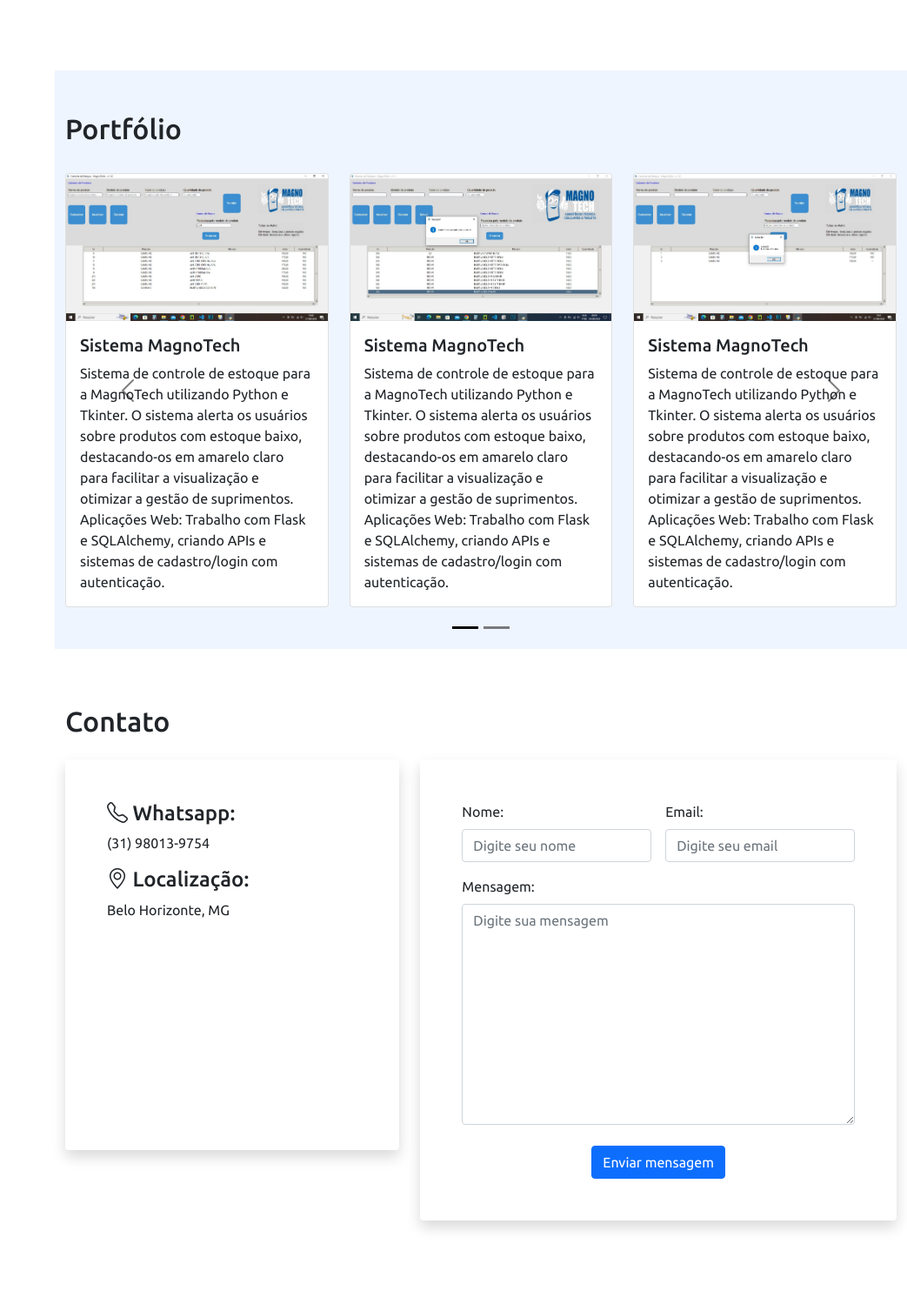
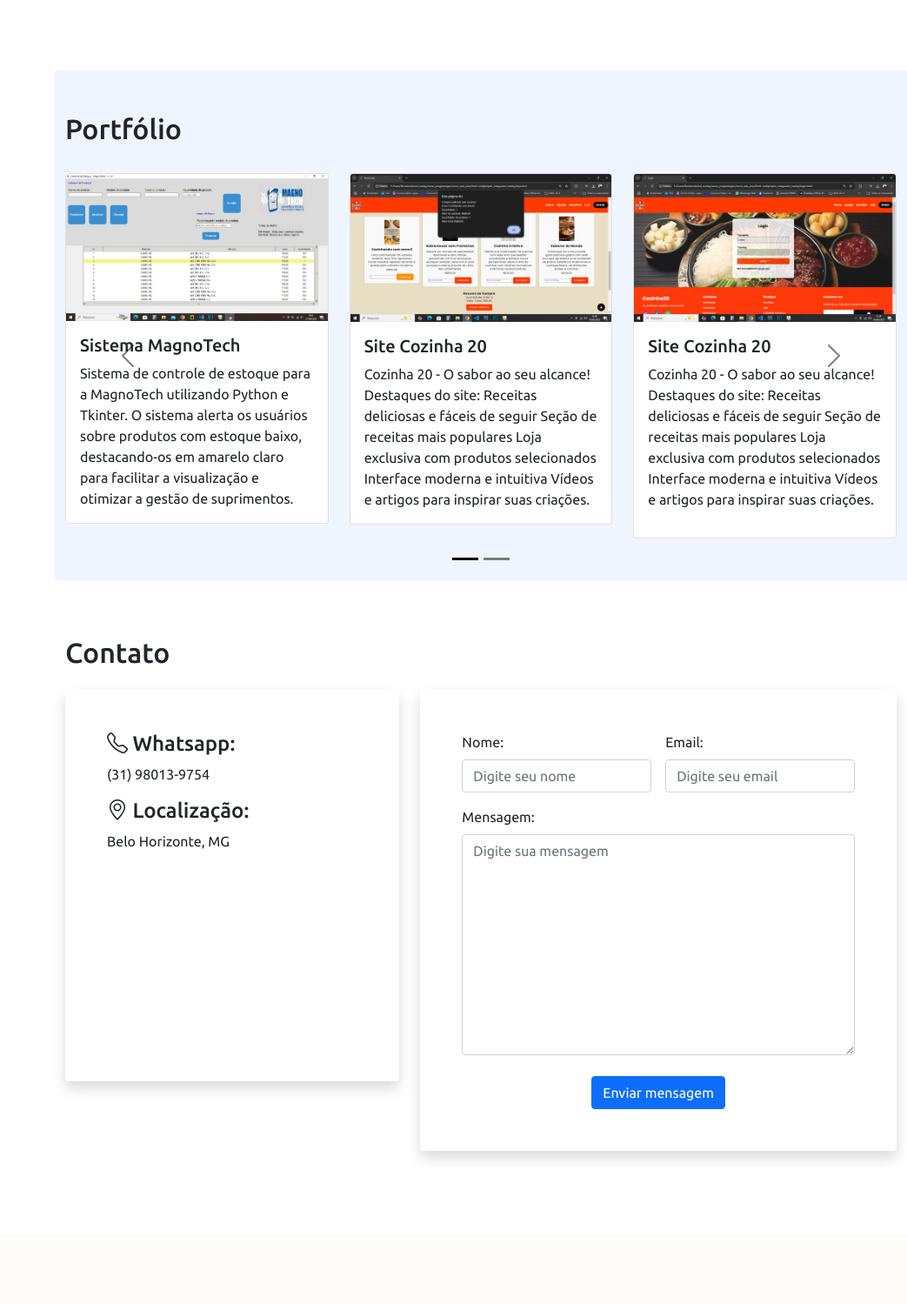
Before and after one commit to marley-paranhos/portfolio-marley-paranhos, a Flask app: page / in a window 1280 px wide. Shown: the part 3015-4514 px from the top of the page at 87% size, without its empty margins (237-1280 px from the left). After the commit the page ends 4348 px from the top, so only its background shows below. Run offline with Flask 3, Linux system fonts and the light colour scheme; some libraries are stand-ins or nearby versions; grey boxes are pictures that could not be loaded.

Commit message:
ajustando seção curriculo

```diff
--- a/templates/index.html
+++ b/templates/index.html
@@ -22,7 +22,10 @@
         <img src="../static/img/marley.jpeg" alt="Foto do Marley" />
         <h1>Marley Paranhos</h1>
         <div class="social-links mt-4 text-center">
-            <a target="_blank" href="https://www.linkedin.com/in/marley-paranhos/">
+          <a
+            target="_blank"
+            href="https://www.linkedin.com/in/marley-paranhos/"
+          >
             <i class="bi bi-linkedin"></i>
           </a>
           <a target="_blank" href="https://github.com/marley-paranhos">
@@ -492,6 +495,7 @@
                 data-bs-slide-to="1"
                 aria-label="Slide 2"
               ></button>
+
             </div>
             <div class="carousel-inner">
               <div class="carousel-item active" data-bs-interval="10000">
@@ -511,9 +515,6 @@
                           usuários sobre produtos com estoque baixo,
                           destacando-os em amarelo claro para facilitar a
                           visualização e otimizar a gestão de suprimentos.
-                          Aplicações Web: Trabalho com Flask e SQLAlchemy,
-                          criando APIs e sistemas de cadastro/login com
-                          autenticação.
                         </p>
                       </div>
                     </div>
@@ -521,21 +522,20 @@
                   <div class="col">
                     <div class="card">
                       <img
-                        src="../static/img/01.jpg"
+                        src="../static/img/03.jpeg"
                         class="card-img-top"
-                        alt="Imagem MagnoTech 01"
+                        alt="Imagem Cozinha 20-03"
                       />
                       <div class="card-body">
-                        <h5 class="card-title">Sistema MagnoTech</h5>
+                        <h5 class="card-title">Site Cozinha 20</h5>
                         <p class="card-text">
-                          Sistema de controle de estoque para a MagnoTech
-                          utilizando Python e Tkinter. O sistema alerta os
-                          usuários sobre produtos com estoque baixo,
-                          destacando-os em amarelo claro para facilitar a
-                          visualização e otimizar a gestão de suprimentos.
-                          Aplicações Web: Trabalho com Flask e SQLAlchemy,
-                          criando APIs e sistemas de cadastro/login com
-                          autenticação.
+                          Cozinha 20 - O sabor ao seu alcance!
+                          <br>
+                          Destaques do site: Receitas deliciosas e fáceis de seguir
+                           Seção de receitas mais populares
+                           Loja exclusiva com produtos selecionados
+                           Interface moderna e intuitiva
+                           Vídeos e artigos para inspirar suas criações.
                         </p>
                       </div>
                     </div>
@@ -543,21 +543,21 @@
                   <div class="col">
                     <div class="card">
                       <img
-                        src="../static/img/02.jpeg"
+                        src="../static/img/05.jpeg"
                         class="card-img-top"
-                        alt="Imagem MagnoTech 01"
+                        alt="Imagem Cozinha 20-05"
                       />
                       <div class="card-body">
-                        <h5 class="card-title">Sistema MagnoTech</h5>
+                        <h5 class="card-title">Site Cozinha 20</h5>
                         <p class="card-text">
-                          Sistema de controle de estoque para a MagnoTech
-                          utilizando Python e Tkinter. O sistema alerta os
-                          usuários sobre produtos com estoque baixo,
-                          destacando-os em amarelo claro para facilitar a
-                          visualização e otimizar a gestão de suprimentos.
-                          Aplicações Web: Trabalho com Flask e SQLAlchemy,
-                          criando APIs e sistemas de cadastro/login com
-                          autenticação.
+                          Cozinha 20 - O sabor ao seu alcance!
+                          <br>
+                          Destaques do site: Receitas deliciosas e fáceis de seguir
+                           Seção de receitas mais populares
+                           Loja exclusiva com produtos selecionados
+                           Interface moderna e intuitiva
+                           Vídeos e artigos para inspirar suas criações.
+                        </p>
                         </p>
                       </div>
                     </div>
@@ -571,21 +571,31 @@
                     <div class="col">
                       <div class="card">
                         <img
-                          src="../static/img/03.jpeg"
+                          src="../static/img/09.jpeg"
                           class="card-img-top"
-                          alt="Imagem MagnoTech 01"
+                          alt="Imagem Pollan 09"
                         />
                         <div class="card-body">
-                          <h5 class="card-title">Sistema MagnoTech</h5>
+                          <h5 class="card-title">Sistema Web para Loja de Moda</h5>
                         <p class="card-text">
-                            Sistema de controle de estoque para a MagnoTech
-                            utilizando Python e Tkinter. O sistema alerta os
-                            usuários sobre produtos com estoque baixo,
-                            destacando-os em amarelo claro para facilitar a
-                            visualização e otimizar a gestão de suprimentos.
-                            Aplicações Web: Trabalho com Flask e SQLAlchemy,
-                            criando APIs e sistemas de cadastro/login com
-                            autenticação.
+                          Desenvolvido com Flask e MySQL!
+                          <br>
+                          Acabei de finalizar um sistema web para gerenciamento de usuários,
+                          produtos e pedidos para a Loys Pollan Modas! O projeto foi desenvolvido
+                          utilizando Python, Flask, MySQL e Bootstrap, garantindo uma navegação intuitiva
+                          e responsiva.
+                          <br>
+                          Funcionalidades:
+                          Cadastro e login de usuários com autenticação de sessão
+                          <br>
+                          Exibição de produtos cadastrados no banco de dados
+                          <br>
+                          Carrinho de compras com cálculo de subtotal e total
+                          <br>
+                          Página de contato com envio de e-mails automatizado via SMTP
+                          <br>
+                          Sistema seguro com tratamento de erros e mensagens flash
+                          <br>
                         </p>
                         </div>
                       </div>
@@ -593,21 +603,31 @@
                     <div class="col">
                       <div class="card">
                         <img
-                          src="../static/img/04.jpeg"
+                          src="../static/img/10.jpeg"
                           class="card-img-top"
-                          alt="Imagem MagnoTech 01"
+                          alt="Imagem Pollan 10"
                         />
                         <div class="card-body">
-                          <h5 class="card-title">Sistema MagnoTech</h5>
+                          <h5 class="card-title">Sistema Web para Loja de Moda</h5>
                         <p class="card-text">
-                            Sistema de controle de estoque para a MagnoTech
-                            utilizando Python e Tkinter. O sistema alerta os
-                            usuários sobre produtos com estoque baixo,
-                            destacando-os em amarelo claro para facilitar a
-                            visualização e otimizar a gestão de suprimentos.
-                            Aplicações Web: Trabalho com Flask e SQLAlchemy,
-                            criando APIs e sistemas de cadastro/login com
-                            autenticação.
+                          Desenvolvido com Flask e MySQL!
+                          <br>
+                          Acabei de finalizar um sistema web para gerenciamento de usuários,
+                          produtos e pedidos para a Loys Pollan Modas! O projeto foi desenvolvido
+                          utilizando Python, Flask, MySQL e Bootstrap, garantindo uma navegação intuitiva
+                          e responsiva.
+                          <br>
+                          Funcionalidades:
+                          Cadastro e login de usuários com autenticação de sessão
+                          <br>
+                          Exibição de produtos cadastrados no banco de dados
+                          <br>
+                          Carrinho de compras com cálculo de subtotal e total
+                          <br>
+                          Página de contato com envio de e-mails automatizado via SMTP
+                          <br>
+                          Sistema seguro com tratamento de erros e mensagens flash
+                          <br>
                         </p>
                         </div>
                       </div>
@@ -615,21 +635,31 @@
                     <div class="col">
                       <div class="card">
                         <img
-                          src="../static/img/01.jpeg"
+                          src="../static/img/11.jpeg"
                           class="card-img-top"
-                          alt="Imagem MagnoTech 01"
+                          alt="Imagem Pollan 11"
                         />
                         <div class="card-body">
-                          <h5 class="card-title">Sistema MagnoTech</h5>
+                          <h5 class="card-title">Sistema Web para Loja de Moda</h5>
                         <p class="card-text">
-                            Sistema de controle de estoque para a MagnoTech
-                            utilizando Python e Tkinter. O sistema alerta os
-                            usuários sobre produtos com estoque baixo,
-                            destacando-os em amarelo claro para facilitar a
-                            visualização e otimizar a gestão de suprimentos.
-                            Aplicações Web: Trabalho com Flask e SQLAlchemy,
-                            criando APIs e sistemas de cadastro/login com
-                            autenticação.
+                          Desenvolvido com Flask e MySQL!
+                          <br>
+                          Acabei de finalizar um sistema web para gerenciamento de usuários,
+                          produtos e pedidos para a Loys Pollan Modas! O projeto foi desenvolvido
+                          utilizando Python, Flask, MySQL e Bootstrap, garantindo uma navegação intuitiva
+                          e responsiva.
+                          <br>
+                          Funcionalidades:
+                          Cadastro e login de usuários com autenticação de sessão
+                          <br>
+                          Exibição de produtos cadastrados no banco de dados
+                          <br>
+                          Carrinho de compras com cálculo de subtotal e total
+                          <br>
+                          Página de contato com envio de e-mails automatizado via SMTP
+                          <br>
+                          Sistema seguro com tratamento de erros e mensagens flash
+                          <br>
                         </p>
                         </div>
                       </div>
@@ -673,7 +703,6 @@
           <div class="row">
             <div class="col-md-5">
               <div class="card p-5 shadow border-0" data-anime="up">
-
                 <div class="tel">
                   <h4><i class="bi bi-telephone"></i> Whatsapp:</h4>
                   <p>(31) 98013-9754</p>
@@ -692,6 +721,7 @@
                   allowfullscreen=""
                   loading="lazy"
                   referrerpolicy="no-referrer-when-downgrade"
+                  class="w-100"
                 ></iframe>
               </div>
             </div>
```
Also changed, not shown: app.py (+10 -6 lines), static/img/01.jpeg, static/img/01.jpg (deleted), static/img/02.jpeg, static/img/03.jpeg, static/img/04.jpeg, static/img/05.jpeg (added), static/img/06.jpeg (added), static/img/07.jpeg (added), static/img/08.jpeg (added), static/img/09.jpeg (added), static/img/10.jpeg (added), static/img/11.jpeg (added). Lines whose indentation alone changed are shown as unchanged.
